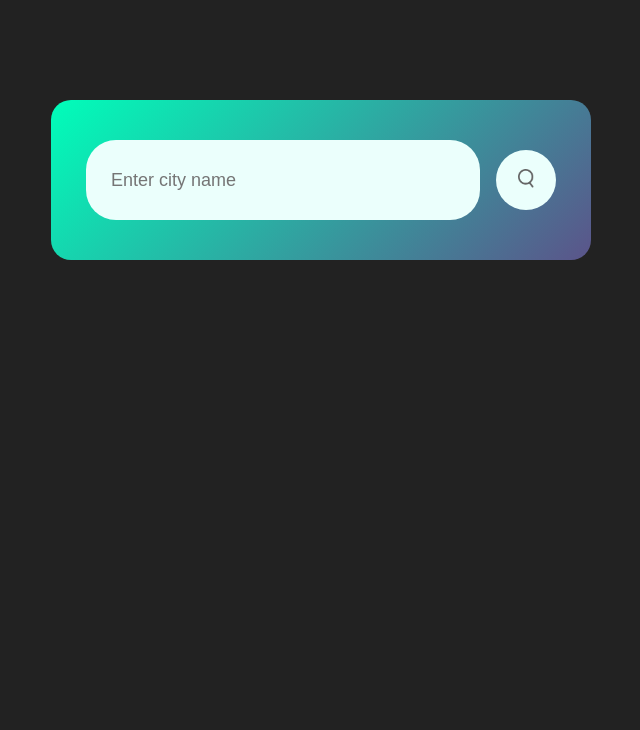
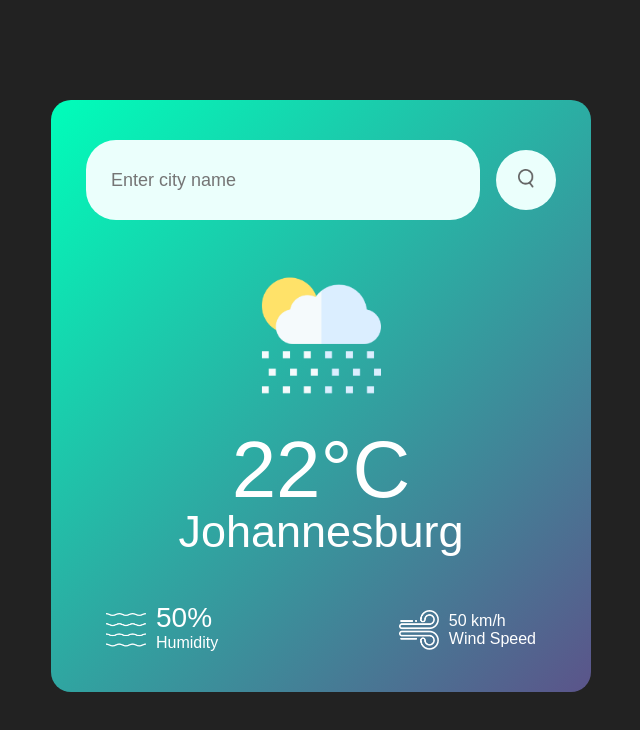
Before and after one commit to TechnoAndy/Weather-app, a plain HTML site: page index.html in a window 1280 px wide. Shown: the whole page, without its empty margins (319-959 px from the left). Drawn offline with Linux system fonts and the light colour scheme.

Commit message:
Add function to update API and display city weather

```diff
--- a/app.js
+++ b/app.js
@@ -0,0 +1,21 @@
+const apiKey = "2d9d1988f5af14e1ae7592a2120e2485";
+const baseURL = "https://api.openweathermap.org/data/2.5/weather?units=metric&q=";
+
+const searchBox = document.querySelector(".search input");
+const searchBtn = document.querySelector(".search button");
+
+async function checkWeather(city) {
+  const response = await fetch(baseURL + city + `&appid=${apiKey}`);
+  var data = await response.json();
+
+  console.log(data);
+
+  document.querySelector(".city").innerHTML = data.name;
+  document.querySelector(".temp").innerHTML = Math.round(data.main.temp) + "°C";
+  document.querySelector(".humidity").innerHTML = data.main.humidity + "%";
+  document.querySelector(".wind").innerHTML = data.wind.speed + " km/h";
+}
+
+searchBtn.addEventListener("click", () => {
+  checkWeather(searchBox.value);
+})
--- a/index.html
+++ b/index.html
@@ -13,10 +13,28 @@
       <input type="text" placeholder="Enter city name" spellcheck="false">
       <button class="search-btn"><img src="images/search.png" alt="search-icon"></button>
     </div>
+    <div class="weather">
+      <img src="images/rain.png" class="weather-icon" alt="rain-icon">
+      <h1 class="temp">22°C</h1>
+      <h2 class="city">Johannesburg</h2>
+      <div class="details">
+        <div class="col">
+          <img src="images/humidity.png" alt="humidity-icon">
+          <div>
+            <p class="humidity">50%</p>
+            <p>Humidity</p>
+          </div>
+        </div>
+        <div class="col">
+          <img src="images/wind.png" alt="wind-icon">
+          <div>
+            <p class="wind">50 km/h</p>
+            <p>Wind Speed</p>
+          </div>
+        </div>
+      </div>
+    </div>
   </div>
-
-
-
 
   <script src="app.js"></script>
 </body>
--- a/style.css
+++ b/style.css
@@ -52,4 +52,45 @@ body {
 
 .search button img {
   width: 16px;
+  cursor: pointer;
 }
+
+.weather-icon {
+  width: 170px;
+  margin-top: 30px;
+}
+
+.weather h1 {
+  font-size: 80px;
+  font-weight: 500;
+}
+
+.weather h2 {
+  font-size: 45px;
+  font-weight: 400;
+  margin-top: -10px;
+}
+
+.details {
+  display: flex;
+  align-items: center;
+  justify-content: space-between;
+  padding: 0 20px;
+  margin-top: 50px;
+}
+
+.col {
+  display: flex;
+  align-items: center;
+  text-align: left;
+}
+
+.col img {
+  width: 40px;
+  margin-right: 10px;
+}
+
+.humidity, wind {
+  font-size: 28px;
+  margin-top: -6px;
+}
```
